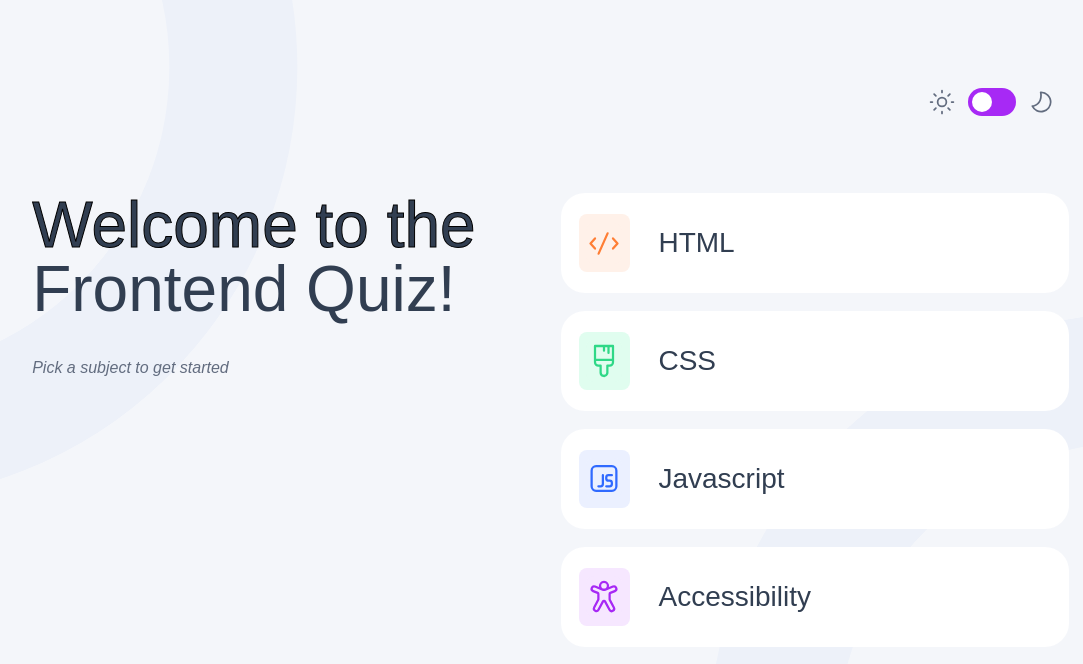
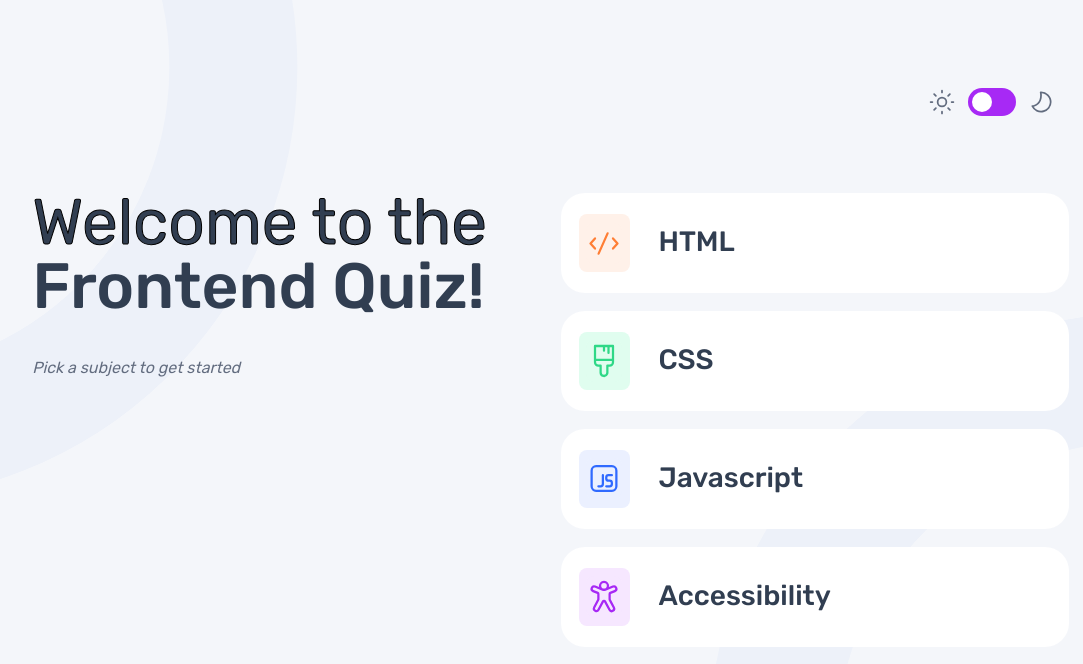
Before and after one commit to drako02/drako02-frontend-quiz-app, a React (Create React App) app: page / in a window 1280 px wide. Shown: the top 664 px of the page, without its empty margins (92-1175 px from the left). Built offline with nearby package versions, Linux system fonts and the light colour scheme; a web font is replaced by a local one.

Commit message:
final adjustments for release 1.0.0

```diff
--- a/src/GlobalStyles.ts
+++ b/src/GlobalStyles.ts
@@ -24,7 +24,7 @@ const GlobalStyles = createGlobalStyle`
 
     body {
         height: 105vh;
-        font-family: 'Rubik', sans-serif;
+        font-family: 'Rubik Regular', Arial , sans-serif;
         background-color: ${(props) => props.theme.colors.background};
         background-size: cover;
         background-image: ${(props) => props.theme.img.background};
--- a/src/index.css
+++ b/src/index.css
@@ -1,3 +1,21 @@
+@font-face {
+  font-family: 'Rubik Regular';
+  font-weight: 400;
+  src: url("assets/font1/rubik_regular_webfont.woff") format('woff');
+}
+
+@font-face {
+  font-family: 'Rubik Light';
+  font-weight: 400;
+  src: url("assets/font1/rubik_light_webfont.woff2") format('woff2'), url("assets/font1/rubik_light_webfont.woff") format('woff')
+}
+
+@font-face {
+  font-family: 'Rubik Medium';
+  font-weight: 400;
+  src: url("assets/font1/rubik_medium_webfont.woff2") format('woff2'), url("assets/font1/rubik_medium_webfont.woff") format('woff')
+}
+
 body {
   position: relative;
   margin: 0;
```
